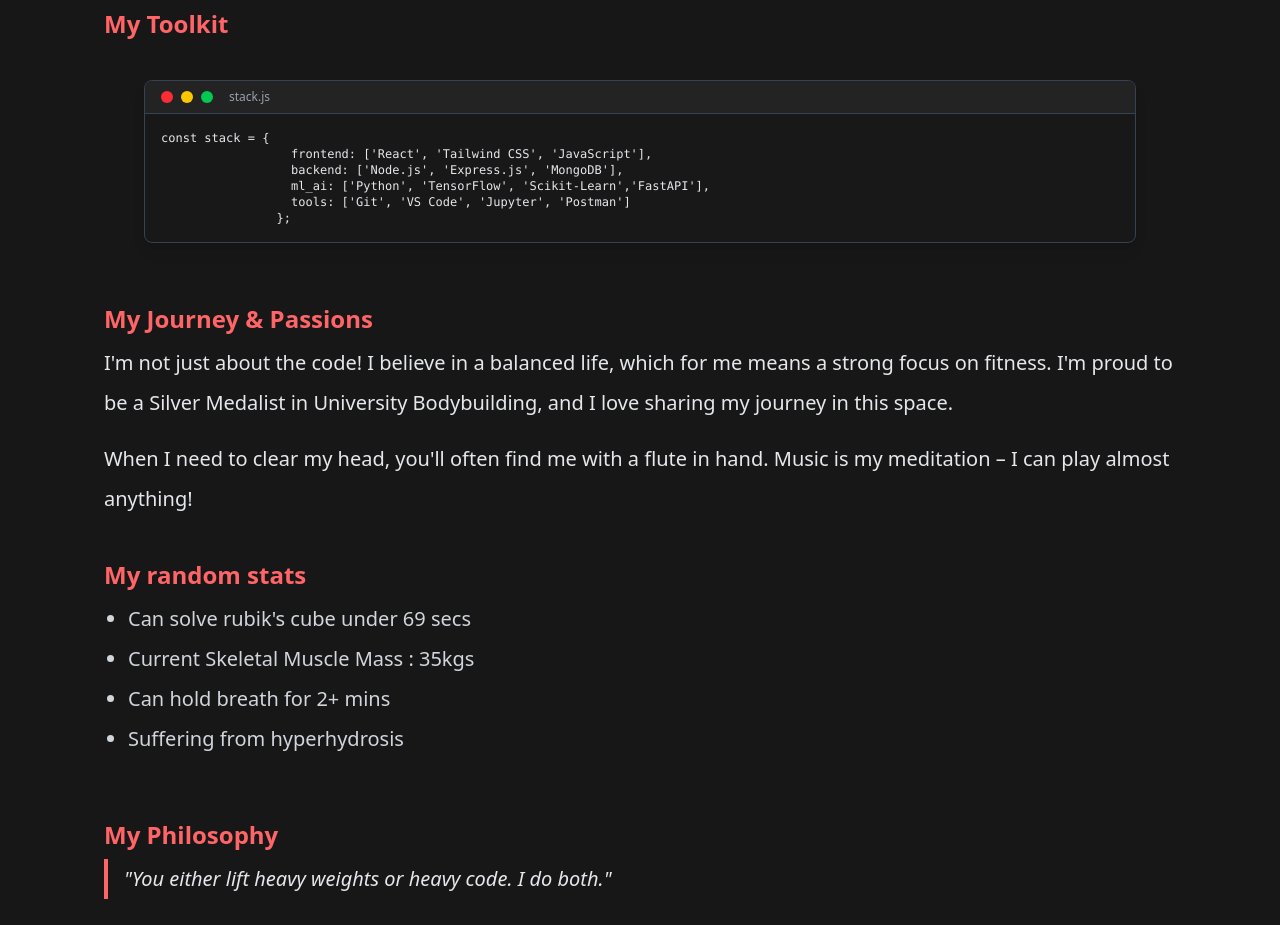
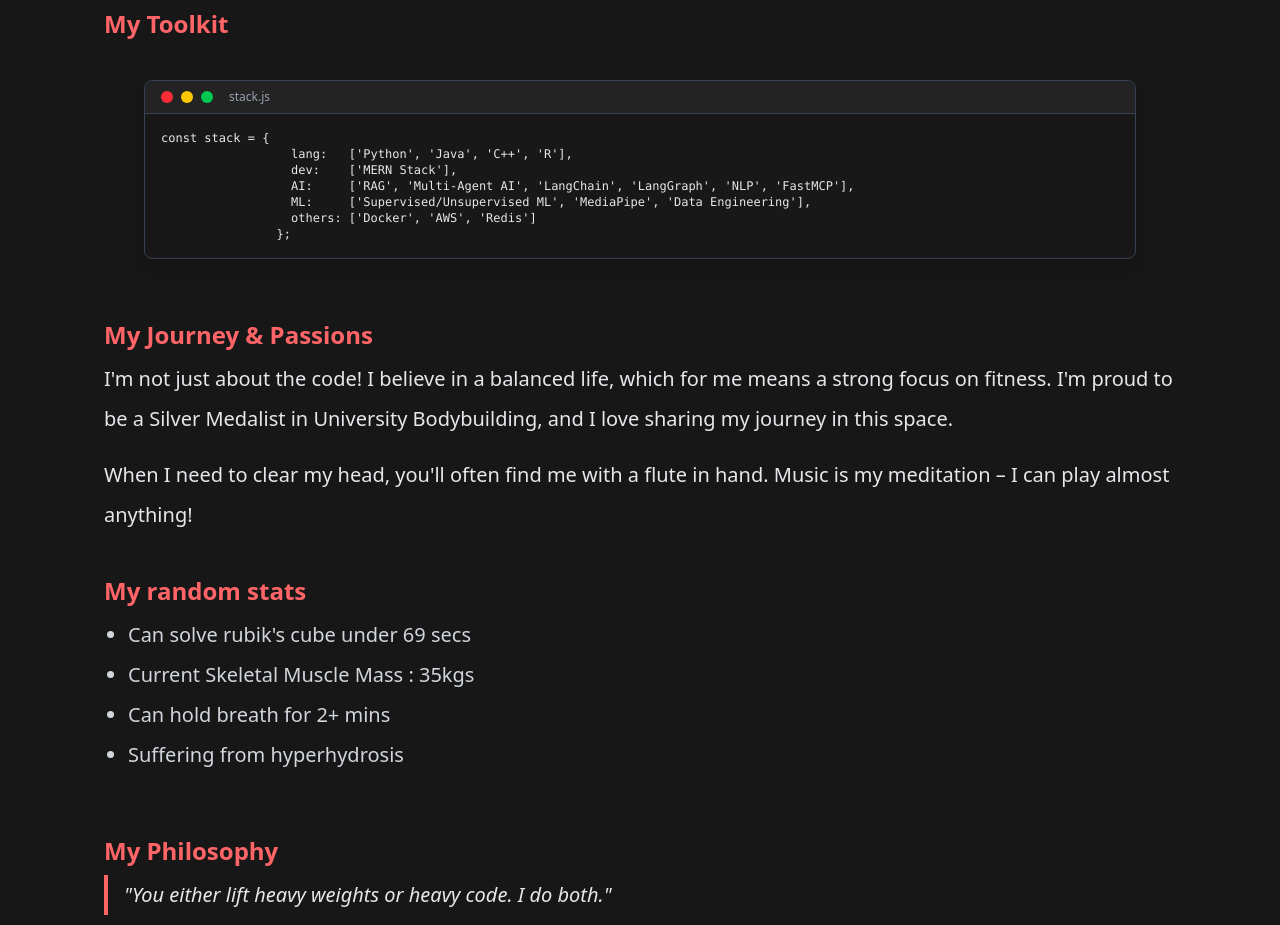
Before and after one commit to sanketsonkusare/portfolio, a React (Vite) app: page / in a window 1280 px wide. Shown: the part 1040-1965 px from the top of the page. Built offline with nearby package versions, Linux system fonts and the light colour scheme.

Commit message:
updated the resume profile picture and tech stack

```diff
--- a/src/pages/Home.jsx
+++ b/src/pages/Home.jsx
@@ -109,10 +109,11 @@ function Home({ theme }) {
               <pre className={`p-4 text-xs font-mono whitespace-pre overflow-x-auto ${theme === "dark" ? "text-gray-200" : "text-gray-700"}`}>
                 <code>
                   {`const stack = {
-                  frontend: ['React', 'Tailwind CSS', 'JavaScript'],
-                  backend: ['Node.js', 'Express.js', 'MongoDB'],
-                  ml_ai: ['Python', 'TensorFlow', 'Scikit-Learn','FastAPI'],
-                  tools: ['Git', 'VS Code', 'Jupyter', 'Postman']
+                  lang:   ['Python', 'Java', 'C++', 'R'],
+                  dev:    ['MERN Stack'],
+                  AI:     ['RAG', 'Multi-Agent AI', 'LangChain', 'LangGraph', 'NLP', 'FastMCP'],
+                  ML:     ['Supervised/Unsupervised ML', 'MediaPipe', 'Data Engineering'],
+                  others: ['Docker', 'AWS', 'Redis']
                 };`}
                 </code>
               </pre>
--- a/src/pages/Resume.jsx
+++ b/src/pages/Resume.jsx
@@ -1,6 +1,5 @@
 
 // Import resume assets
-import resumeImage from '../assets/Sanket_Sonkusare_Resume.jpg';
 import resumePDF from '../assets/Sanket_Sonkusare_Resume.pdf';
 
 function Resume({ theme }) {
@@ -53,9 +52,9 @@ function Resume({ theme }) {
           <h2 className="text-lg md:text-xl font-bold text-red-400">AI Engineer <span className="text-sm font-medium text-gray-400">| Scrobits Technologies</span></h2>
           <p className="text-sm text-gray-400 mb-3">Aug 2025 – Present</p>
           <ul className="list-disc pl-5 space-y-2 text-sm">
-            <li><span className="font-semibold">Resilient Multi-Agent Systems:</span> Orchestrated a stateful multi-agent workflow featuring 3-stage fallback mechanisms and profanity guardrails, reducing system failure rates to 0.1%.</li>
-            <li><span className="font-semibold">Microservices Architecture:</span> Designed a modular backend using FastAPI, decoupling real-time message handling from data vectorization to optimize load distribution.</li>
-            <li><span className="font-semibold">Observability &amp; Cost Optimization:</span> Integrated LangSmith to track token usage, latency, and cost-per-query in real-time.</li>
+            <li>Built an Agentic Enterprise RAG system using FastAPI, LangGraph, and Pinecone, enabling multitenant semantic search, human-in-loop escalation, and real-time dashboards, reducing query time by 60% and token usage by 40% used FastMCP for tools and prompts.</li>
+            <li>Built a multi-agent AI support chatbot using FastAPI, LangGraph, Pinecone, and Google Gemini, achieving 95% query routing accuracy, 40% latency reduction, real-time human escalation, and zeroconfig embeddable deployment.</li>
+            <li>Engineered and deployed a multi-agent AI system using LangChain, Gemini, and RAG with pinecone DB, integrating Retriever and Query agents via FastAPI and WhatsApp webhook for a Media Monitoring & Knowledge Assistant.</li>
           </ul>
         </div>
 
```
Also changed, not shown: src/assets/1000136928.jpg, 1 other file (tests, documents, lock files or other folders).
